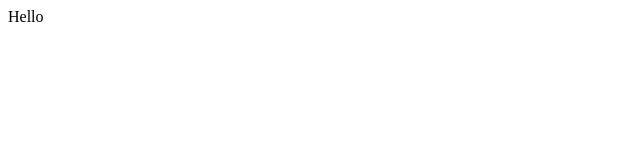
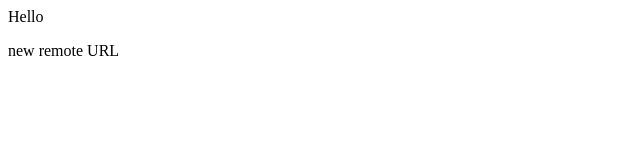
Before and after one commit to 01mehran/Git_Practice, a plain HTML site: page index.html in a window 1280 px wide. Shown: the full height of the page, 0-640 px from the left. Drawn offline with Linux system fonts and the light colour scheme.

Commit message:
add new line code

```diff
--- a/index.html
+++ b/index.html
@@ -9,6 +9,7 @@
     <header>
         Hello
     </header>
+    <p>new remote URL </p>
 
 </body>
 </html>
```
